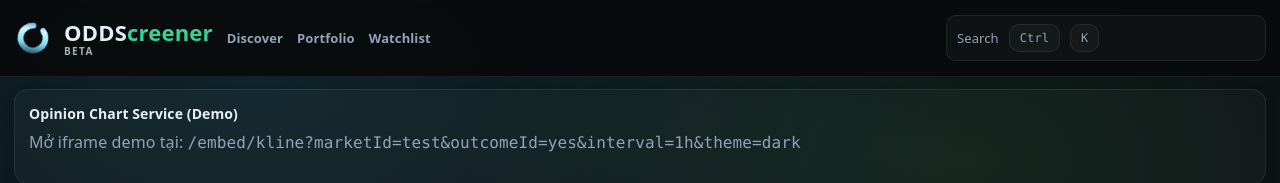
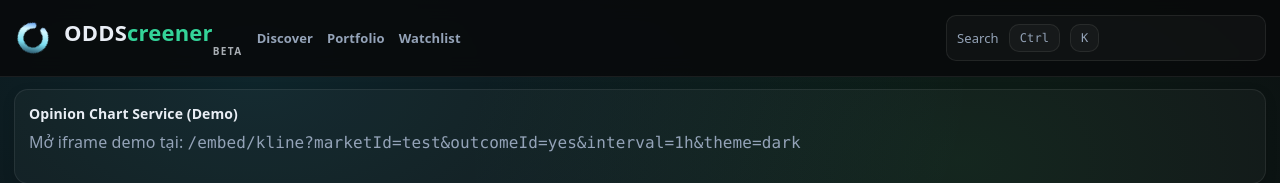
Before and after one commit to kann420/ODDScreener, a Next.js app: page / in a window 1280 px wide. Shown: the top 183 px of the page. Built offline with nearby package versions, Linux system fonts and the light colour scheme.

Commit message:
Update brand-beta grid positioning

```diff
--- a/app/globals.css
+++ b/app/globals.css
@@ -187,8 +187,8 @@ tr:hover td{ background: rgba(255,255,255,0.04); }
 }
 
 .brand-beta{
-  grid-column:1;
-  grid-row:2;
+  grid-column:3;
+  grid-row:3;
   margin-top:3px;
   font-size:10px;
   letter-spacing:0.14em;
```
